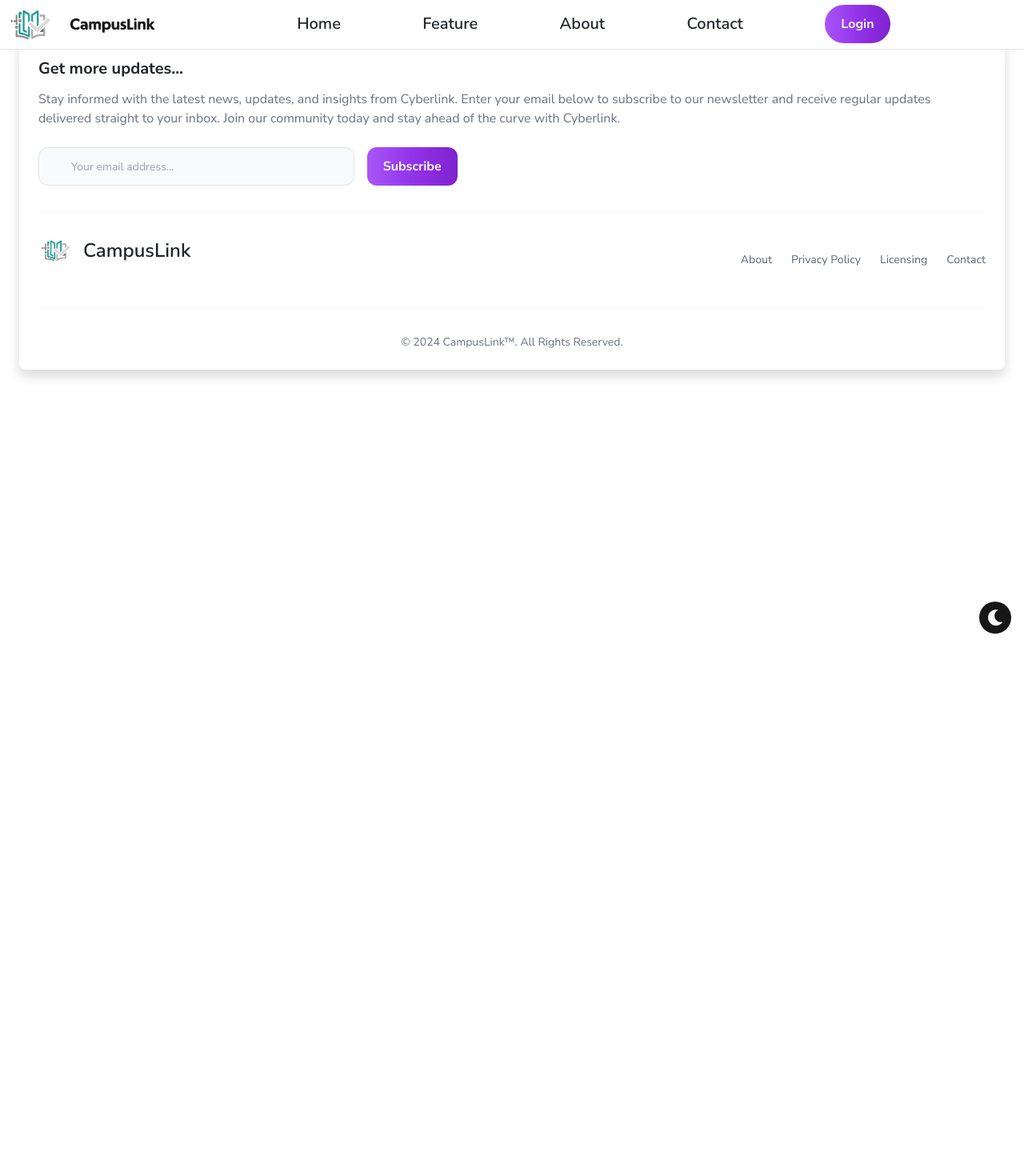
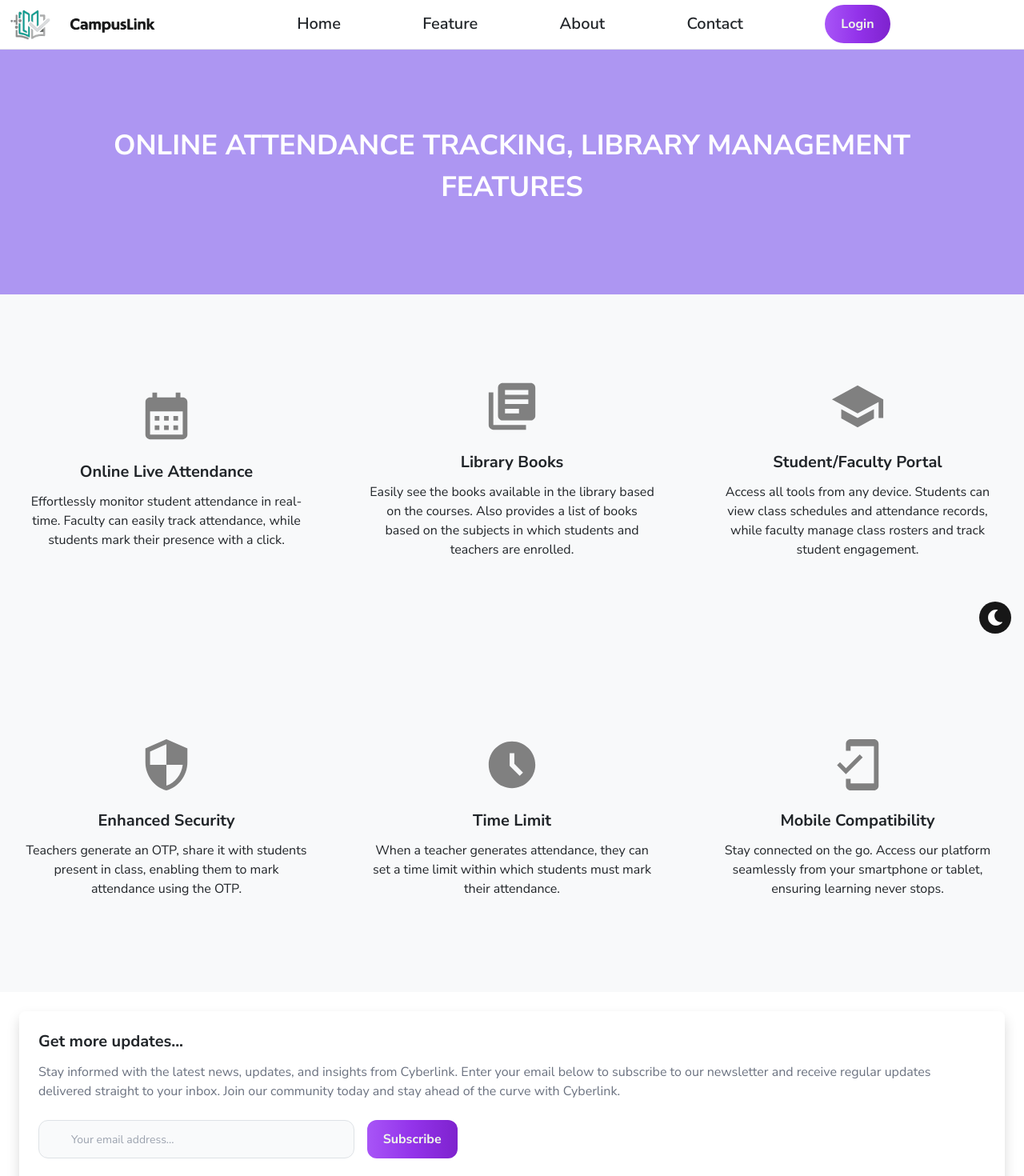
Before and after one commit to Akshaythakur766/CampusLink, a React (Vite) app in the folder Client/: page /feature in a window 1280 px wide. Shown: the top 1470 px of the page at 80% size. Before the commit the page ends 800 px from the top, so only its background shows below. Built offline with nearby package versions, Linux system fonts and the light colour scheme; no server answers.

Commit message:
Features

```diff
--- /dev/null
+++ b/Client/src/components/About.css
@@ -0,0 +1,53 @@
+.About-Heading {
+    font-size: 35px;
+    text-align: center;
+    font-weight: 400;
+    padding: 0vh 10vw 4vh 10vw;
+}
+
+.About-Heading-2 {
+    font-size: 35px;
+    text-align: center;
+    font-weight: 500;
+    padding: 0 10vw;
+}
+
+.About-Heading-3 {
+    font-size: 20px;
+    text-align: center;
+    font-weight: 200;
+    padding: 0 12vw;
+    margin-bottom: 20px;
+
+}
+
+.container {
+    display: flex;
+    flex-direction: column;
+    align-items: center;
+}
+
+.logo-container {
+    display: flex;
+    flex-direction: column;
+    align-items: center;
+    margin-top: 5vh;
+}
+
+.logo-wrapper {
+    margin-top: -5vh;
+}
+
+.About-Icon {
+    font-size: 90px !important;
+    color: gray !important;
+}
+
+.About-Content {
+    padding: 0 12vw;
+    font-size: 15px;
+    font-weight: 200;
+    margin:30px 0;
+    line-height: 1;
+
+}
--- a/Client/src/components/About.jsx
+++ b/Client/src/components/About.jsx
@@ -1,8 +1,27 @@
+import './About.css';
+import logo from '../../public/logo.png';
+import logo2 from '../../public/logo12.png';
+import PersonIcon from '@mui/icons-material/Person';
 const About = () => {
   return (
     <div className="min-h-screen bg-slate-100 w-full text-black mt-20">
-      {" "}
-      <p>about</p>
+      <div className="container">
+        <div className="logo-container">
+          <div className="logo-wrapper">
+            <img src={logo} alt="" width={150} />
+          </div>
+          <div className="logo-wrapper">
+            <img src={logo2} alt="" width={300} />
+          </div>
+        </div>
+        <p className="About-Heading">CampusLink - Free online Attendance Tracking and Library Management Software</p>
+        <p className="About-Heading-3">CampusLink goes beyond mere attendance tracking. It enhances attendance security, imposes time limits for students to mark attendance, and displays library books relevant to their courses. This comprehensive approach enriches the platform's offerings, ensuring a secure and efficient academic experience for both faculty and students.</p>
+
+        <div ><PersonIcon className='About-Icon'/></div>
+        <div className='About-Content '>
+       My name is Akshay Thakur, and my friend's name is Akshay Kumar. We are students who started building CampusLink because we observed that teachers spend a lot of time taking attendance in class, which reduces the time available for teaching. As a result, teachers often struggle to complete topics within the lecture time. To address this issue, we developed CampusLink to provide a simple and easy way for teachers to take and view attendance online. CampusLink allows teachers to generate attendance with a time limit and also provides access to the library books, enabling both students and teachers to check book availability.
+        </div>
+      </div>
     </div>
   );
 };
--- /dev/null
+++ b/Client/src/components/Feature.css
@@ -0,0 +1,49 @@
+
+.Feature-card {
+    min-height: 50vh;
+    flex: 1 1 28%;
+    margin: 10px;
+    box-sizing: border-box;
+    display: flex;
+    flex-direction: column;
+    align-items: center;
+    justify-content: center;
+    padding: 20px;
+    text-align: center;
+}
+
+.Feature-card-1 {
+    min-height: 40vh;
+    background-color: rgb(173, 150, 242);
+    color: white;
+    font-weight: bold;
+    text-align: center;
+    font-size: 35px;
+    display: flex;
+    align-items: center;
+    justify-content: center;
+    padding: 5vw;
+}
+
+.Feature-name{
+    font-size: 20px;
+    font-weight: bold;
+    margin:10px 0;
+}
+.feature-icon {
+    font-size: 70px !important;
+    color: gray !important;
+    margin-bottom: 10px;
+}
+/* Responsive adjustments */
+@media (max-width: 768px) {
+    .Feature-card {
+        flex: 1 1 45%;
+    }
+}
+
+@media (max-width: 480px) {
+    .Feature-card {
+        flex: 1 1 90%;
+    }
+}
--- a/Client/src/components/Feature.jsx
+++ b/Client/src/components/Feature.jsx
@@ -1,7 +1,61 @@
+import CalendarMonthIcon from '@mui/icons-material/CalendarMonth';
+import LibraryBooksIcon from '@mui/icons-material/LibraryBooks';
+import SchoolIcon from '@mui/icons-material/School';
+import SecurityIcon from '@mui/icons-material/Security';
+import AccessTimeFilledIcon from '@mui/icons-material/AccessTimeFilled';
+import MobileFriendlyIcon from '@mui/icons-material/MobileFriendly';
+import './Feature.css';
+
+const FeatureCard = ({ name, Icon, data }) => {
+  return (
+    <div className="Feature-card">
+      <Icon className="feature-icon" />
+      <p className='Feature-name'>{name}</p>
+      {data && <p className="feature-data">{data}</p>}
+    </div>
+  );
+};
+
 const Feature = () => {
   return (
-    <div>Feature</div>
-  )
-}
+    <div className="min-vh-100 bg-light w-100 text-dark mt-5">
+      <div className="Feature-card-1">
+        ONLINE ATTENDANCE TRACKING, LIBRARY MANAGEMENT <br />FEATURES
+      </div>
+      <div className="d-flex flex-wrap justify-content-center gap-3 py-2">
+        <FeatureCard
+          Icon={CalendarMonthIcon}
+          name="Online Live Attendance"
+          data="Effortlessly monitor student attendance in real-time. Faculty can easily track attendance, while students mark their presence with a click."
+        />
+        <FeatureCard
+          Icon={LibraryBooksIcon}
+          name="Library Books"
+          data="Easily see the books available in the library based on the courses. Also provides a list of books based on the subjects in which students and teachers are enrolled."
+        />
+        <FeatureCard
+          Icon={SchoolIcon}
+          name="Student/Faculty Portal"
+          data="Access all tools from any device. Students can view class schedules and attendance records, while faculty manage class rosters and track student engagement."
+        />
+        <FeatureCard
+          Icon={SecurityIcon}
+          name="Enhanced Security"
+          data="Teachers generate an OTP, share it with students present in class, enabling them to mark attendance using the OTP."
+        />
+        <FeatureCard
+          Icon={AccessTimeFilledIcon}
+          name="Time Limit"
+          data="When a teacher generates attendance, they can set a time limit within which students must mark their attendance."
+        />
+        <FeatureCard
+          Icon={MobileFriendlyIcon}
+          name="Mobile Compatibility"
+          data="Stay connected on the go. Access our platform seamlessly from your smartphone or tablet, ensuring learning never stops."
+        />
+      </div>
+    </div>
+  );
+};
 
-export default Feature
+export default Feature;
```
Also changed, not shown: 1 other file (tests, documents, lock files or other folders).
